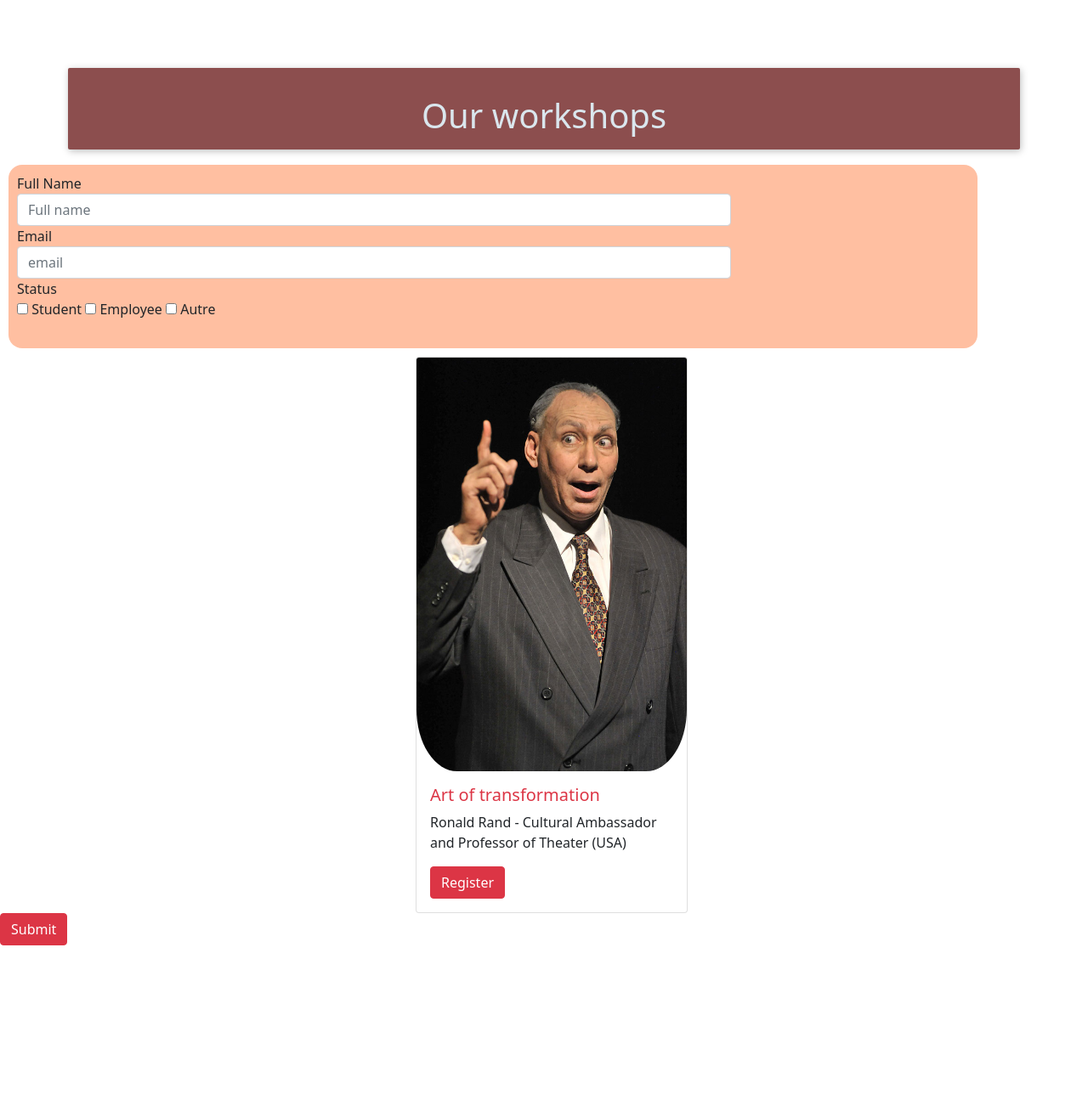
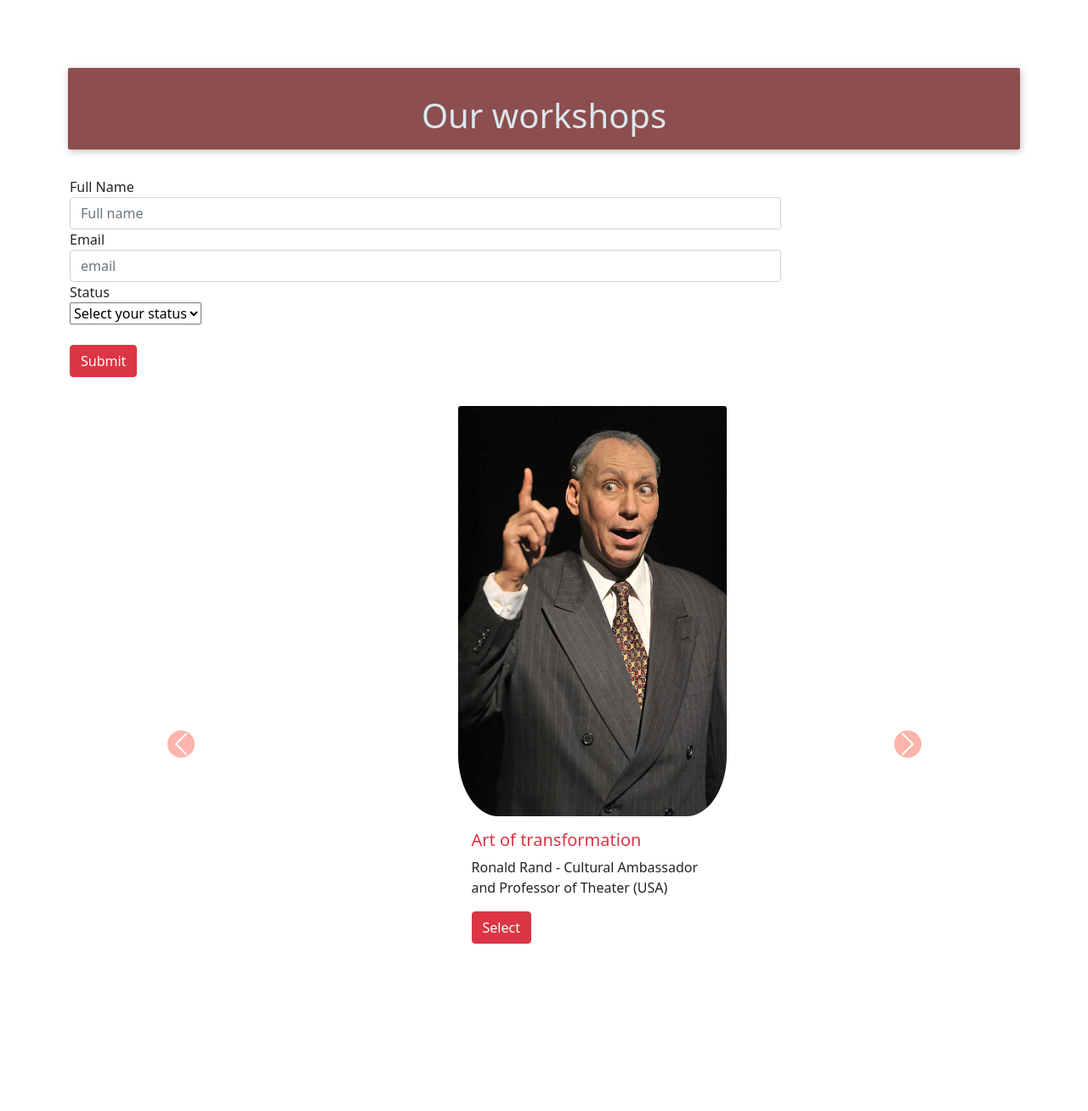
Before and after one commit to Aya-Majdoub/Internship, a PHP site: page / in a window 1280 px wide. Shown: the whole page at 85% size. Before the commit the page ends 1113 px from the top, so only its background shows below. Run offline with PHP 8.4, Linux system fonts and the light colour scheme.

Commit message:
Made the registration form for workshops, still working on it

```diff
--- a/assets/CSS/mystyles.css
+++ b/assets/CSS/mystyles.css
@@ -47,3 +47,49 @@ img{
   width: 300px;
   border-radius: 10cm;
 }
+
+.carousel-control-prev,
+.carousel-control-next {
+  width: 5%;
+  height: 100%;
+  top: 0;
+  bottom: 0;
+  opacity: 1;
+  z-index: 1;
+  background: none;
+  pointer-events: auto;
+}
+
+.carousel-control-prev-icon,
+.carousel-control-next-icon {
+  background-color: rgba(245, 107, 89, 0.5);
+  border-radius: 50%;
+  width: 2rem;
+  height: 2rem;
+  background-size: 100% 100%;
+}
+
+.carousel {
+  max-width: 900px;
+  margin: 2rem auto;
+  position: relative;
+}
+
+.carousel-inner {
+  max-height: 100rem;
+  overflow: hidden;
+}
+
+.card-checkbox {
+  display: none;
+}
+
+.card-selectable {
+  border: 2px solid transparent;
+  transition: border 0.3s, box-shadow 0.3s;
+}
+
+.card-checkbox:checked ~ .card-selectable {
+  border: 2px solid #dc3545;
+  box-shadow: 0 0 10px rgba(220, 53, 69, 0.5);
+}
--- a/atelier1.php
+++ b/atelier1.php
@@ -4,9 +4,6 @@
 
     $sql = "SELECT * FROM workshop WHERE workshop_ID = 111";
     $result = mysqli_query($conn, $sql);
-
-    $sql2 = "SELECT * FROM admin a LEFT JOIN workshop w ON a.admin_ID = w.admin_ID WHERE workshop_ID = 111";
-    $result2 = mysqli_query($conn, $sql2);
 
     if($_SERVER["REQUEST_METHOD"] == "POST"){
         $username = $_POST["username"];
@@ -114,5 +111,6 @@
     <!-- javascript -->
     <script src = "assets/JavaScript/main.js"></script>
 
+
 </body>
 </html>
--- a/database.php
+++ b/database.php
@@ -1,8 +1,8 @@
 <?php
     $db_server = "localhost";
     $db_user = "root";
-    $db_pass = "dbpass@wrkshp2025";
-    $db_name = "workshopdb";
+    $db_pass = "";
+    $db_name = "worshopdb";
     //$conn = "";
 
     $conn = mysqli_connect($db_server, $db_user, $db_pass, $db_name);
@@ -10,14 +10,15 @@
        die("Connection failed: " . mysqli_connect_error());
     }
 
-    $password = "adpass2";
-    $hashedpass = password_hash($password, PASSWORD_DEFAULT);
+    $sql1 = "INSERT INTO workshop (workshop_ID, title, workshop_date, start_time, end_time, description, location, capacity, category) VALUES (4, 'Art of transformation', '2025-07-14', '09:30:00', '12:00:00', 'Ronald Rand - Cultural Ambassador and Professor of Theater (USA)', 'Faculty of Letters and Human Sciences – Ben M’Sik, Hassan II University, Casablanca', '20', 'theater')";
+    $sql2 = "INSERT INTO workshop (workshop_ID, title, workshop_date, start_time, end_time, description, location, capacity, category) VALUES (5, 'Le masque et le corps du personnage', '2025-07-14', '09:30:00', '12:00:00', 'Claudio de Maglio - Professor of Theater (Italy)', 'Faculty of Letters and Human Sciences – Ben M’Sik, Hassan II University, Casablanca', '20', 'theater')";
+    $sql3 = "INSERT INTO workshop (workshop_ID, title, workshop_date, start_time, end_time, description, location, capacity, category) VALUES (6, 'Le voyage du personnage', '2025-07-14', '09:30:00', '12:00:00', 'Philippe Mertz - Theater writing coach (France)', 'Faculty of Letters and Human Sciences – Ben M’Sik, Hassan II University, Casablanca', '20', 'theater')";
+    $sql4 = "INSERT INTO workshop (workshop_ID, title, workshop_date, start_time, end_time, description, location, capacity, category) VALUES (7, 'Meinser Technique for Scene Development', '2025-07-14', '09:30:00', '12:00:00', 'Jhon Freeman - Professor of Theater (Australia)', 'Faculty of Letters and Human Sciences – Ben M’Sik, Hassan II University, Casablanca', '20', 'theater' )";
 
-    $query = "UPDATE users SET usrpassword = (?) WHERE username = 'admin2'";
-
-    $stmt = $conn->prepare($query);
-    $stmt->bind_param("s", $hashedpass);
-    $stmt->execute();
+    mysqli_query($conn, $sql1);
+    mysqli_query($conn, $sql2);
+    mysqli_query($conn, $sql3);
+    mysqli_query($conn, $sql4);
 
     /*try{
         $conn = mysqli_connect($db_server, $db_user, $db_pass, $db_name);
--- a/index.php
+++ b/index.php
@@ -1,3 +1,49 @@
+<?php
+    session_start();
+    include("database.php");
+
+    $error = "";
+
+    if($_SERVER["REQUEST_METHOD"] == "POST"){
+        $name = $_POST["name"];
+        $email = $_POST["email"];
+        $status = $_POST["status"];
+        $workshop = isset($_POST["selected_card"]) ? $_POST["selected_card"] : "";
+        $workshop_str = implode(", ", $workshop);
+
+        $check = "SELECT * FROM users WHERE user_email = '$email'";
+        $checking = mysqli_query($conn, $check);
+
+        if(empty($name) || empty($email) || empty($status)){
+            $_SESSION["message"] = "Please fill in all fields.";
+            header("Location: index.php?error=1");
+            exit();
+        }
+        elseif(mysqli_num_rows($checking) > 0){
+            $_SESSION["message"] = "This email already exists!";
+            header("Location: index.php?error=2");
+            exit();
+        }
+        else {
+            $sql = "INSERT INTO users (username, user_email, status) VALUES (?, ?, ?);
+                    INSERT INTO registration (registration_date, user_ID, par_status) ";
+            $stmt = mysqli_prepare($conn, $sql);
+            if($stmt){
+               $stmt->bind_param("sss", $name, $email, $status);
+               $stmt->execute();
+               $stmt->close();
+
+               $_SESSION["message"] = "Registered successfully!";
+               header("Location: index.php?success=1");
+               exit();
+            }
+        }
+    }
+
+    mysqli_close($conn);
+?>
+
+
 <!DOCTYPE html>
 <html lang="en">
 <head>
@@ -15,9 +61,17 @@
 
     <h1>Our workshops</h1>
 
-    <div class="container desc">
+    <div class="container mycontainer">
+        <?php
+            $message = "";
 
-        <form class="w-75" action="adminlogin.php" method="post">
+            if (isset($_SESSION['message'])) {
+                $message = $_SESSION['message'];
+                unset($_SESSION['message']);
+            }
+        ?>
+
+        <form class="w-75" action="index.php" method="post">
 
             <div class="form-group">
                 <label>Full Name</label>
@@ -31,38 +85,66 @@
 
             <div class="form-group">
                 <label>Status</label><br>
-                <label>
-                    <input type="checkbox" name="status"> Student
+                <select name="status" id="status">
+                    <option value="" disabled selected hidden>Select your status</option>
+                    <option value="student">Student</option>
+                    <option value="employee">Employee</option>
+                    <option value="other">Other</option>
+                </select>
+                <!--<label>
+                    <input type="radio" name="status" value="student"> Student
                 </label>
                 <label>
-                    <input type="checkbox" name="status"> Employee
+                    <input type="radio" name="status" value="employee"> Employee
                 </label>
                 <label>
-                    <input type="checkbox" name="status"> Autre
-                </label>
+                    <input type="radio" name="status" value="other"> Autre
+                </label>-->
             </div>
 
             <br>
+
+            <button class="btn btn-danger" type="submit">Submit</button>
+
+            <?php if (!empty($message) && ($message != "Registered successfully!")): ?>
+                <div class="alert alert-danger alert-dismissible" role="alert">
+                    <button type="button" class="btn-close" data-bs-dismiss="alert" aria-label="Close"></button>
+                    <?php
+                        echo $message;
+                    ?>
+                </div>
+            <?php elseif(!empty($message) && ($message == "Registered successfully!")) : ?>
+                <div class="alert alert-success alert-dismissible" role="alert">
+                    <button type="button" class="btn-close" data-bs-dismiss="alert" aria-label="Close"></button>
+                    <?php
+                        echo $message;
+                    ?>
+                </div>
+            <?php endif; ?>
+
+
+
         </form>
 
     </div>
 
 
-
+    <div class="container">
         <div id = "c1" class = "carousel slide">
             <div class="carousel-inner">
 
                 <div class="carousel-item active">
                     <div class="row justify-content-around">
                         <div class="col-12 col-sm-6 col-md-3">
-                        <div class = "card" style="width: 20rem";>
+                            <input type="checkbox" id="select1" name="selected_card" value="Art of transformation" class="card-checkbox">
+                            <div class = "card card-selectable" style="width: 20rem; height: 50rem";>
                                 <img class = "card-img-top" src = "assets/images/Ronald_Rand_asHC.jpg" alt="">
-
                                 <div class="card-body">
                                     <h5 class="card-title text-danger">Art of transformation</h5>
                                     <p class="card-text text-dark">Ronald Rand - Cultural Ambassador and Professor of Theater (USA)</p>
-
-                                <a href="atelier1.php" class="btn btn-danger">Register</a>
+                                    <label for="select1">
+                                        <span class="btn btn-danger">Select</span>
+                                    </label>
                                 </div>
                             </div>
                         </div>
@@ -72,14 +154,17 @@
                 <div class="carousel-item">
                     <div class="row justify-content-around">
                         <div class="col-12 col-sm-6 col-md-3">
-                        <div class = "card" style="width: 18rem";>
+                            <input type="checkbox" id="select2" name="selected_card" value="Le masque et le corps du personnage" class="card-checkbox">
+                            <div class = "card card-selectable" style="width: 18rem; height: 50rem";>
                                 <img class = "card-img-top" src = "assets/images/de-maglio-2-scaled.jpg" alt="">
 
                                 <div class="card-body">
                                     <h5 class="card-title text-danger">Le masque et le corps du personnage</h5>
                                     <p class="card-text text-dark">Claudio de Maglio - Professor of Theater (Italy)</p>
 
-                                <a href="" class="btn btn-danger">Register</a>
+                                    <label for="select2">
+                                        <span class="btn btn-danger">Select</span>
+                                    </label>
                                 </div>
                             </div>
                         </div>
@@ -89,14 +174,17 @@
                 <div class="carousel-item">
                     <div class="row justify-content-around">
                         <div class="col-12 col-sm-6 col-md-3">
-                        <div class = "card" style="width: 18rem";>
+                            <input type="checkbox" id="select3" name="selected_card" value="Le voyage du personnage" class="card-checkbox">
+                            <div class = "card card-selectable" style="width: 18rem; height: 50rem";>
                                 <img class = "card-img-top" src = "assets/images/philippe mertz.jfif" alt="">
 
                                 <div class="card-body">
                                     <h5 class="card-title text-danger">Le voyage du personnage</h5>
                                     <p class="card-text text-dark">Philippe Mertz - Theater writing coach (France)</p>
 
-                                <a href="" class="btn btn-danger">Register</a>
+                                    <label for="select3">
+                                        <span class="btn btn-danger">Select</span>
+                                    </label>
                                 </div>
                             </div>
                         </div>
@@ -106,14 +194,17 @@
                 <div class="carousel-item">
                     <div class="row justify-content-around">
                         <div class="col-12 col-sm-6 col-md-3">
-                        <div class = "card" style="width: 18rem";>
+                            <input type="checkbox" id="select4" name="selected_card" value="Meinser Technique for Scene Development" class="card-checkbox">
+                            <div class = "card card-selectable" style="width: 18rem; height: 50rem";>
                                 <img class = "card-img-top" src = "assets/images/paintingwrkshp.jpg" alt="">
 
                                 <div class="card-body">
                                     <h5 class="card-title text-danger">Meinser Technique for Scene Development</h5>
                                     <p class="card-text text-dark">Jhon Freeman - Professor of Theater (Australia)</p>
 
-                                <a href="" class="btn btn-danger">Register</a>
+                                    <label for="select4">
+                                        <span class="btn btn-danger">Select</span>
+                                    </label>
                                 </div>
                             </div>
                         </div>
@@ -135,7 +226,7 @@
 
         </div>
 
-    <button class="btn btn-danger" type="submit">Submit</button>
+    </div>
 
     <!-- bootstrap js -->
     <script src = "assets/JavaScript/bootstrap.bundle.min.js"></script>
@@ -145,8 +236,3 @@
 
 </body>
 </html>
-
-
-<?php
-
-?>
```
Lines whose indentation alone changed are shown as unchanged.
